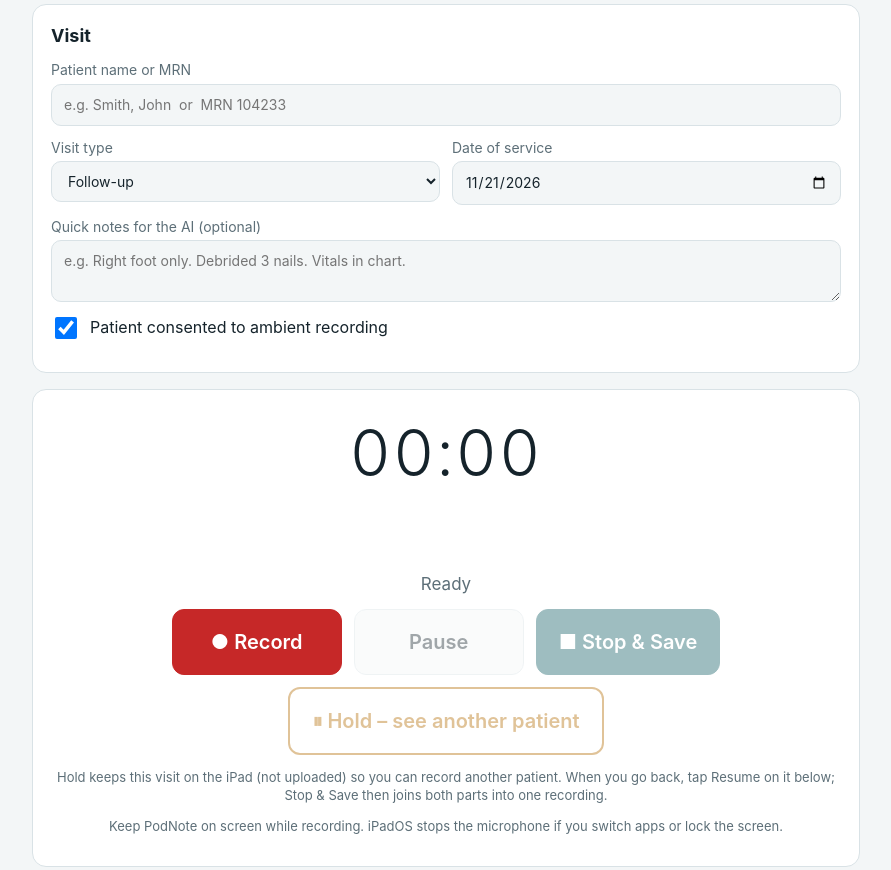
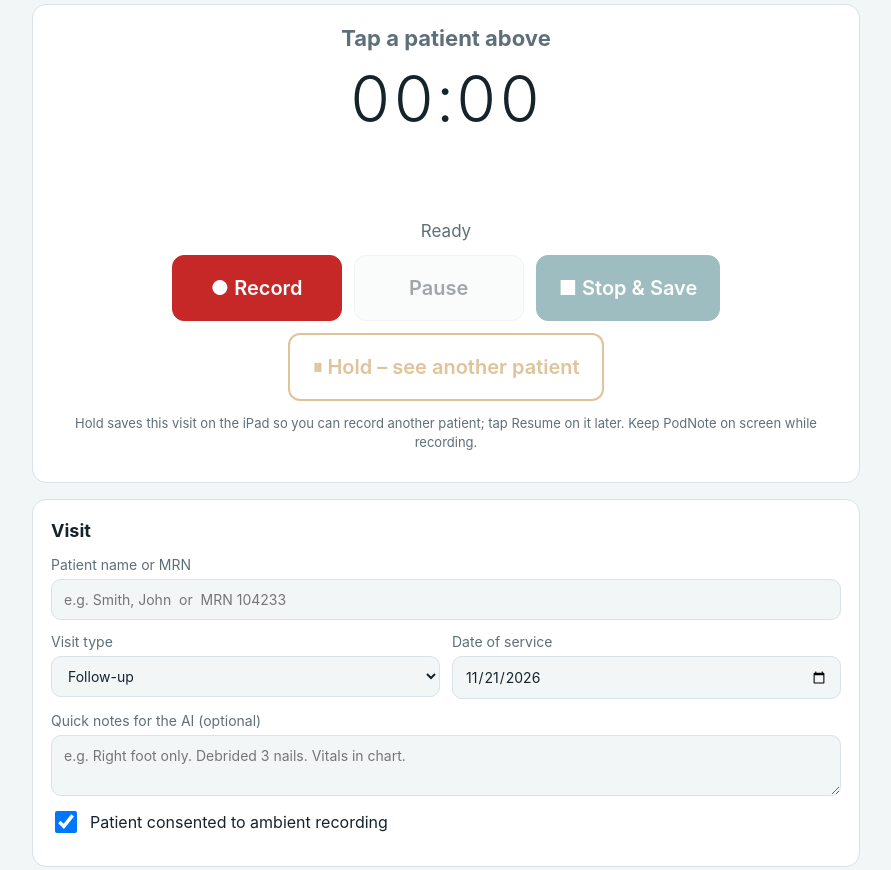
Before and after one commit to breshearsdpm-tech/podnote-recorder, a plain HTML site: page index.html in a window 1280 px wide. Shown: the part 206-1076 px from the top of the page, without its empty margins (194-1085 px from the left). Drawn offline with Linux system fonts and the light colour scheme.

Commit message:
Put the recorder right under Checked in today; show the patient's name on it
Co-Authored-By: Claude Opus 5.5 <noreply@anthropic.com>

```diff
--- a/app.js
+++ b/app.js
@@ -330,6 +330,7 @@
     $("patient").value = "";
     $("quickNotes").value = "";
     $("consent").checked = true; // you only open PodNote for patients who signed the AI waiver
+    showPatient();
     await renderQueue();
     renderSchedule();
     if (!rec) return;
@@ -347,7 +348,16 @@
     }
   }
 
+  // The recorder sits above the Visit box, so show whose visit it is right there.
+  function showPatient() {
+    const n = $("patient").value.trim();
+    $("recPatient").textContent = n || "Tap a patient above";
+    $("recPatient").classList.toggle("muted", !n);
+  }
+  $("patient").addEventListener("input", showPatient);
+
   function setUI(state) {
+    showPatient();
     const rec = $("btnRecord"), pause = $("btnPause"), stop = $("btnStop");
     rec.disabled = state !== "idle";
     rec.classList.toggle("recording", state === "recording");
@@ -538,6 +548,7 @@
         $("patient").value = p.name;
         $("visitType").value = p.new_patient ? "New patient" : "Follow-up";
         $("consent").checked = true;
+        showPatient();
         renderSchedule();
         $("btnRecord").scrollIntoView({ behavior: "smooth", block: "center" });
       };
--- a/index.html
+++ b/index.html
@@ -30,6 +30,22 @@
       <p id="schedNote" class="muted small"></p>
     </section>
 
+    <section class="card recorder">
+      <div id="recPatient" class="recpatient">Tap a patient above</div>
+      <div id="timer" class="timer">00:00</div>
+      <canvas id="meter" width="600" height="60" aria-hidden="true"></canvas>
+      <div id="recState" class="muted">Ready</div>
+      <div class="controls">
+        <button id="btnRecord" class="big rec">● Record</button>
+        <button id="btnPause" class="big" disabled>Pause</button>
+        <button id="btnStop" class="big stop" disabled>■ Stop &amp; Save</button>
+      </div>
+      <div class="controls">
+        <button id="btnHold" class="big hold" disabled>⏸ Hold – see another patient</button>
+      </div>
+      <p class="muted small">Hold saves this visit on the iPad so you can record another patient; tap Resume on it later. Keep PodNote on screen while recording.</p>
+    </section>
+
     <section class="card" id="visitCard">
       <h2>Visit</h2>
       <label>Patient name or MRN
@@ -47,22 +63,6 @@
         <textarea id="quickNotes" rows="2" placeholder="e.g. Right foot only. Debrided 3 nails. Vitals in chart."></textarea>
       </label>
       <label class="check"><input id="consent" type="checkbox" checked> Patient consented to ambient recording</label>
-    </section>
-
-    <section class="card recorder">
-      <div id="timer" class="timer">00:00</div>
-      <canvas id="meter" width="600" height="60" aria-hidden="true"></canvas>
-      <div id="recState" class="muted">Ready</div>
-      <div class="controls">
-        <button id="btnRecord" class="big rec">● Record</button>
-        <button id="btnPause" class="big" disabled>Pause</button>
-        <button id="btnStop" class="big stop" disabled>■ Stop &amp; Save</button>
-      </div>
-      <div class="controls">
-        <button id="btnHold" class="big hold" disabled>⏸ Hold – see another patient</button>
-      </div>
-      <p class="muted small">Hold keeps this visit on the iPad (not uploaded) so you can record another patient. When you go back, tap Resume on it below; Stop &amp; Save then joins both parts into one recording.</p>
-      <p class="muted small">Keep PodNote on screen while recording. iPadOS stops the microphone if you switch apps or lock the screen.</p>
     </section>
 
     <section class="card">
--- a/styles.css
+++ b/styles.css
@@ -45,6 +45,7 @@ textarea { resize: vertical; }
 .check { display: flex; gap: 10px; align-items: center; color: var(--text); font-size: 16px; }
 .check input { width: 22px; height: 22px; }
 .recorder { text-align: center; }
+.recpatient { font-size: 22px; font-weight: 700; }
 .timer { font-size: 64px; font-weight: 300; font-variant-numeric: tabular-nums; letter-spacing: 2px; }
 #meter { width: 100%; height: 60px; display: block; margin: 8px 0; }
 .controls { display: flex; gap: 12px; justify-content: center; flex-wrap: wrap; margin: 12px 0 4px; }
--- a/sw.js
+++ b/sw.js
@@ -1,6 +1,6 @@
 // Caches the app shell so PodNote opens (and records) even with poor clinic Wi-Fi.
 // Bump VERSION whenever you change any app file.
-const VERSION = "podnote-v10";
+const VERSION = "podnote-v11";
 const SHELL = ["./", "index.html", "styles.css", "app.js", "config.js", "manifest.webmanifest", "icon.svg", "icon-180.png"];
 
 self.addEventListener("install", (e) => {
```
